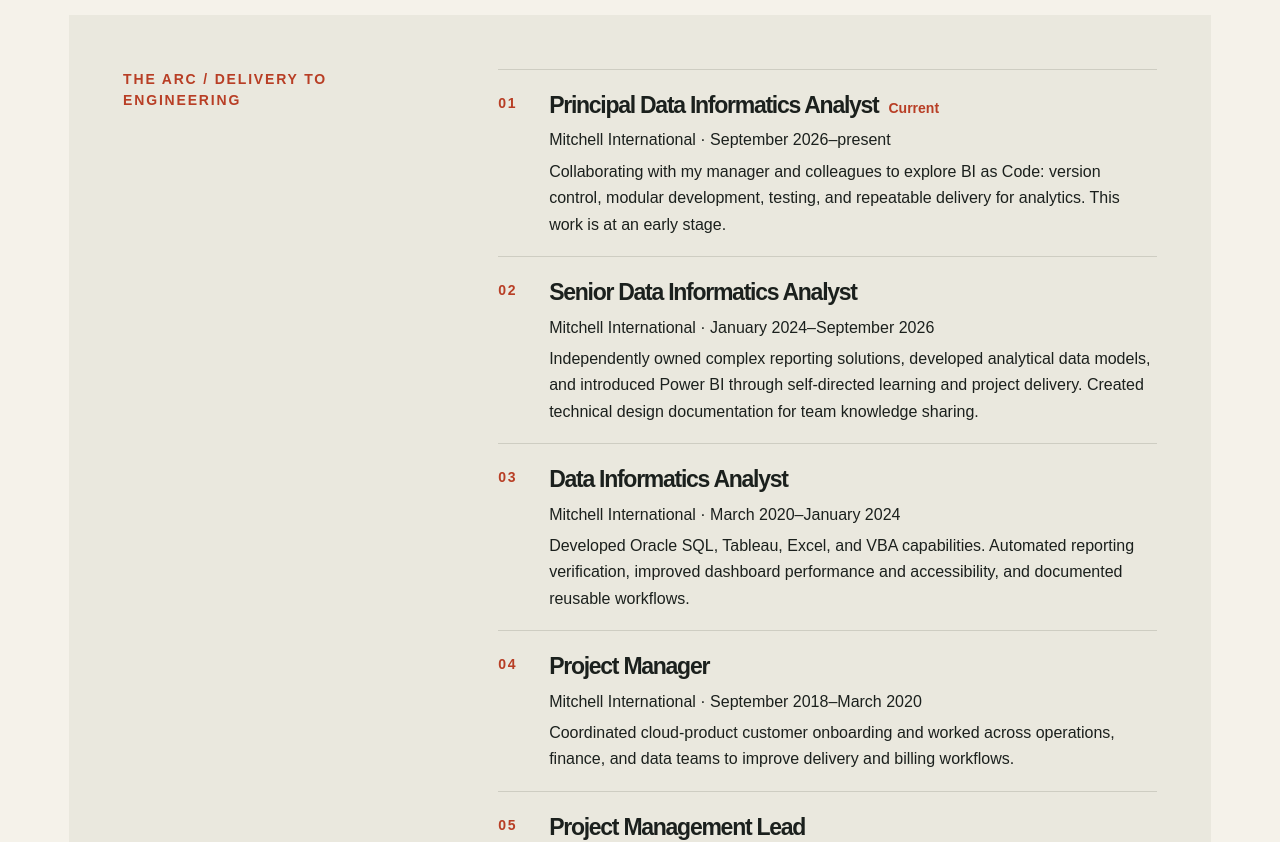
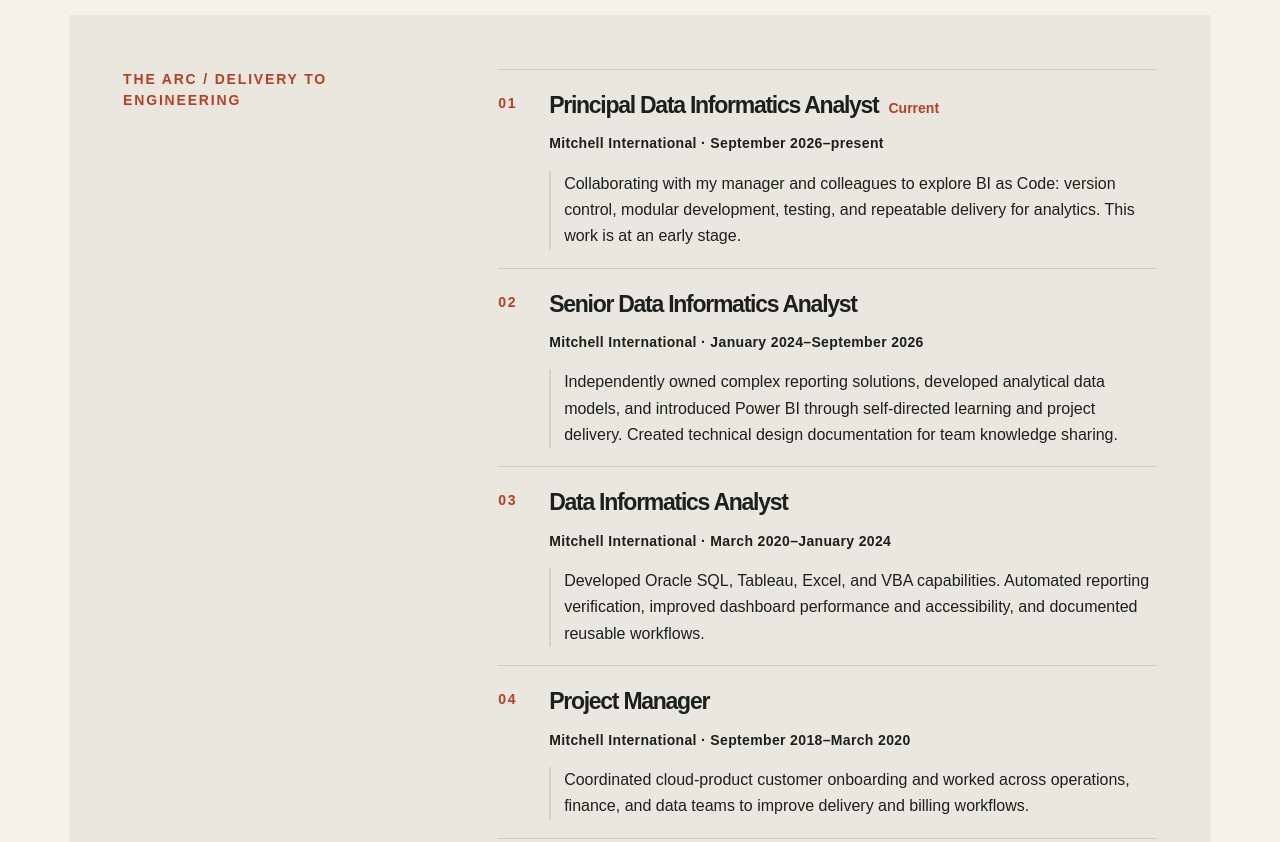
Before and after one commit to mikezhao415/mikezhao.dev, a Next.js app: page / in a window 1280 px wide. Shown: the part 2600-3442 px from the top of the page. Built offline with nearby package versions, Linux system fonts and the light colour scheme.

Commit message:
Differentiate employer metadata and career experience descriptions

```diff
--- a/app/globals.css
+++ b/app/globals.css
@@ -955,6 +955,22 @@ a:focus-visible {
 .journey-panel .role-meta,
 .journey-panel .journey-list li p { color: var(--ink); }
 
+/* Separate employer / tenure metadata from the role description. */
+.journey-panel .journey-list .role-meta {
+  margin-top: 10px;
+  color: var(--ink);
+  font-size: 14px;
+  font-weight: 700;
+  letter-spacing: 0.025em;
+}
+.journey-panel .journey-list .role-meta + p {
+  margin-top: 15px;
+  padding-left: 13px;
+  border-left: 2px solid var(--line);
+  color: var(--ink);
+  font-weight: 400;
+}
+
 /* Professional examples are editorial entries, not portfolio project cards. */
 .professional-contributions { margin: 0 0 52px; padding: 30px 0 0; border-top: 1px solid var(--line); }
 .contributions-heading { max-width: 760px; }
```
